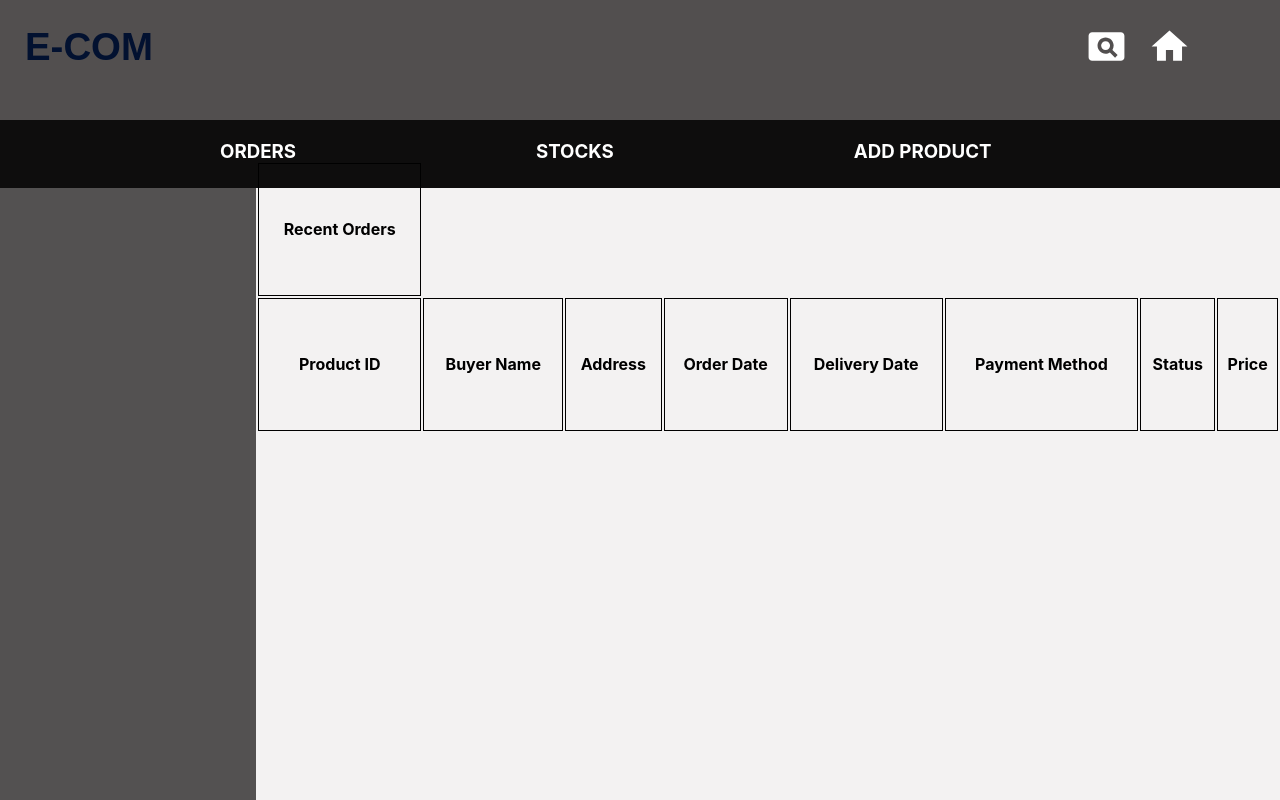
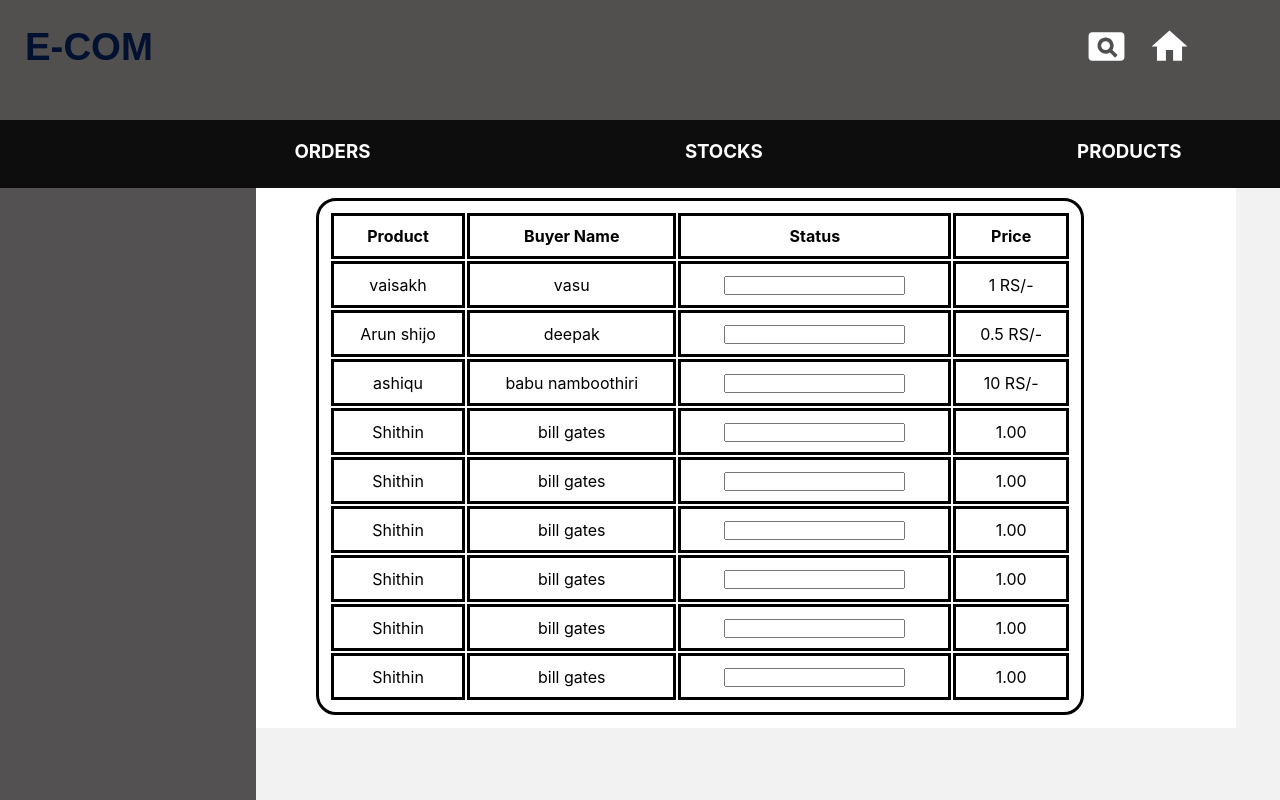
Before and after one commit to shithins/e-commerce-app, a React (Create React App) app: page /adminpage in a window 1280 px wide. Built offline with nearby package versions, Linux system fonts and the light colour scheme.

Commit message:
admin page , add product page , edit product page....designed

```diff
--- a/src/App.js
+++ b/src/App.js
@@ -3,6 +3,8 @@ import './App.css';
 import Homebody from './components/homebody/homeBody'
 import Adminlogin from './components/loginpage/adminLogin'
 import Adminpage from './components/adminpage/adminPage'
+import Addproduct from './components/addproduct/addProduct'
+import EditProduct from './components/editproduct/editProduct'
 import {BrowserRouter as Router,
 Switch,
 Route,
@@ -19,12 +21,19 @@ function App() {
           <Route path="/" exact >
             <Homebody />
           </Route>
-          <route path="/adminpage" exact>
+          <Route path="/adminpage" exact>
             <Adminpage />
-          </route>
-          <route path="/adminlogin" exact >
+          </Route>
+          <Route path="/adminlogin" exact >
               <Adminlogin />
-          </route>
+          </Route>
+          <Route path="/addproduct" exact>
+            <Addproduct />
+          </Route>
+          <Route path="/editproduct" exact>
+            <EditProduct />
+          </Route>
+
       </Switch>
   </Router>
    </div>
--- /dev/null
+++ b/src/components/addproduct/addProduct.css
@@ -0,0 +1,16 @@
+.add-main{
+    display: flex;
+    flex-direction: column;
+    height: 70vh;
+    width: 40vw;
+    margin: auto;
+    padding:20px;
+    background-color: rgb(2, 17, 48);
+    color: white;
+    margin-top: 15px;
+}
+
+label{
+    font-weight: 600;
+    margin: 15px;
+}
--- /dev/null
+++ b/src/components/addproduct/addProduct.js
@@ -0,0 +1,26 @@
+import React from 'react';
+import './addProduct.css';
+
+const Addproduct = () => {
+    return(
+<div className="add-main">
+    <label htmlFor="name">Product name</label>
+    <input type="text" />
+    <label htmlFor="details">Product Details</label>
+    <input type="text"/>
+    <label htmlFor="category">Category</label>
+    <input type="text"/>
+    <label htmlFor="price">Price</label>
+    <input type="number"/>
+    <label htmlFor="stock">Stock</label>
+    <input type="number"/>
+    <label htmlFor="image">Product Image</label>
+    <input type="file"/>
+
+
+</div>
+    )
+}
+
+
+export default Addproduct;
--- a/src/components/adminpage/adminPage.css
+++ b/src/components/adminpage/adminPage.css
@@ -35,20 +35,73 @@
 
     color: white;
     margin: 20px;
-    margin-left:220px;
+    margin-left:23%;
 
 }
 
 .ad-table>table{
-    position: absolute;
-    height: 40%;
+    height: 50px;
     width: 80%;
-    left: 20%;
-    border: rgb(12, 11, 12);
+    margin-left: 50px;
+
     border-radius: 20px;
-    top: 6%;
+        padding: 10px;
+
+    overflow: hidden;
+
 }
 
 table, th, td {
-    border: 1px solid black;
+    border: 3px solid black;
+    padding: 10px;
+    text-align: center;
+
   }
+  .ad-table{
+      height: 65vh;
+      overflow: scroll;
+      background-color: rgb(255, 255, 255);
+      position: absolute;
+      width: 75%;
+      left: 20%;
+      top:10% ;
+      padding: 10px;
+
+  }
+ .ad-table::-webkit-scrollbar {
+    display: none;
+  }
+  .table-disabled{
+      display: none;
+  }
+
+  .sam-image{
+      height: 55px;
+      width: 65px;
+      transition: all 1s;
+  }
+
+  td>button{
+      background-color: rgb(246, 6, 6);
+      margin-left: 10px;
+      color: white;
+  }
+
+  .add-button{
+      position: absolute;
+      right: 2%;
+      top: 8%;
+      height: 50px;
+      width: 120px;
+      font-size: 1rem;
+      font-weight: 600;
+      padding: 5px;
+      font-family: Arial;
+      border-radius: 10px;
+      color: white;
+      background-color: teal;
+  }
+  .sam-image:hover{
+        transform:scale(1.3);
+
+  }
--- a/src/components/adminpage/adminPage.js
+++ b/src/components/adminpage/adminPage.js
@@ -1,7 +1,14 @@
-import React from 'react';
+import React ,{useState} from 'react';
 import './adminPage.css'
+import Ordertable from "./ordertable";
+import Producttable from './producttable';
+import Stocktable from "./stocktable";
+
 
 const Adminpage = () => {
+    //useState
+    const[selectedOption,setSelectedOption]=useState('order');
+
     return(
 
        <div className="main-div">
@@ -9,29 +16,21 @@ const Adminpage = () => {
 
            </div>
             <div className="top-bar">
-                <h3>ORDERS</h3>
-                <h3>STOCKS</h3>
-                <h3>ADD PRODUCT</h3>
+                <h3 onClick={()=> setSelectedOption('order')}>ORDERS</h3>
+                <h3 onClick={()=> setSelectedOption('stock')}>STOCKS</h3>
+                <h3 onClick={()=> setSelectedOption('product')}>PRODUCTS</h3>
             </div>
-            <div className="ad-table">
-                <table>
-                    <tr>
-                    <th>Recent Orders</th>
-                    </tr>
-                    <tr>
-                        <th>
-                            Product ID
-                        </th>
-                        <th>Buyer Name</th>
-                        <th>Address</th>
-                        <th>Order Date</th>
-                        <th>Delivery Date</th>
-                        <th>Payment Method</th>
-                        <th>Status</th>
-                        <th>Price</th>
-                    </tr>
-                </table>
-            </div>
+           <div className={selectedOption=="order"?'':"table-disabled"}>
+               <Ordertable />
+           </div>
+
+           <div className={selectedOption=="stock"?'':"table-disabled"}>
+                    <Stocktable />
+           </div>
+
+           <div className={selectedOption=="product"?'':"table-disabled"}>
+                    <Producttable />
+           </div>
        </div>
 
     )
--- /dev/null
+++ b/src/components/adminpage/ordertable.js
@@ -0,0 +1,77 @@
+import React from 'react';
+import './adminPage.css';
+
+const Ordertable = () => {
+
+    return(
+
+             <div className="ad-table">
+                <table>
+
+                    <tr>
+                        <th>
+                            Product
+                        </th>
+                        <th>Buyer Name</th>
+                        <th>Status</th>
+                        <th>Price</th>
+                    </tr>
+                    <tr>
+                        <td>vaisakh</td>
+                        <td>vasu</td>
+                        <td><input type="text"/></td>
+                        <td>1 RS/-</td>
+                    </tr>
+                    <tr>
+                        <td>Arun shijo</td>
+                        <td>deepak</td>
+                        <td><input type="text"/></td>
+                        <td>0.5 RS/-</td>
+                    </tr>
+                    <tr>
+                        <td>ashiqu</td>
+                        <td>babu namboothiri</td>
+                        <td><input type="text"/></td>
+                        <td>10 RS/-</td>
+                    </tr>
+
+
+                    <tr>
+                        <td>Shithin</td>
+                        <td>bill gates</td>
+                        <td><input type="text"/></td>
+                        <td>1.00</td>
+                    </tr><tr>
+                        <td>Shithin</td>
+                        <td>bill gates</td>
+                        <td><input type="text"/></td>
+                        <td>1.00</td>
+                    </tr><tr>
+                        <td>Shithin</td>
+                        <td>bill gates</td>
+                        <td><input type="text"/></td>
+                        <td>1.00</td>
+                    </tr><tr>
+                        <td>Shithin</td>
+                        <td>bill gates</td>
+                        <td><input type="text"/></td>
+                        <td>1.00</td>
+                    </tr><tr>
+                        <td>Shithin</td>
+                        <td>bill gates</td>
+                        <td><input type="text"/></td>
+                        <td>1.00</td>
+                    </tr><tr>
+                        <td>Shithin</td>
+                        <td>bill gates</td>
+                        <td><input type="text"/></td>
+                        <td>1.00</td>
+                    </tr>
+                </table>
+            </div>
+
+
+    )
+}
+
+export default Ordertable;
--- /dev/null
+++ b/src/components/adminpage/producttable.js
@@ -0,0 +1,42 @@
+import React from 'react';
+import './adminPage.css';
+import image from '../../images/image11.jpg';
+import DeleteForeverIcon from '@material-ui/icons/DeleteForever';
+import EditIcon from '@material-ui/icons/Edit';
+import {Redirect,useHistory} from 'react-router-dom';
+
+const Producttable = () => {
+  const history=useHistory()
+
+  return(
+
+        <div className="ad-table">
+                <table>
+
+                    <tr>
+                        <th>
+                         Product
+                        </th>
+                        <th>Image</th>
+                        <th>Price</th>
+                        <th>Options</th>
+                    </tr>
+
+                    <tr>
+                        <td>vaisakh</td>
+                        <td><img className="sam-image" src={image} alt="illa"/></td>
+                        <td>1.0</td>
+                        <td><button><DeleteForeverIcon /></button><button><EditIcon /></button></td>
+
+                    </tr>
+
+                </table>
+                <button className="add-button" onClick={ () =>  history.push("/addproduct")}>Add product</button>
+            </div>
+
+    )
+}
+
+
+
+export default Producttable;
--- /dev/null
+++ b/src/components/adminpage/stocktable.js
@@ -0,0 +1,66 @@
+import React from 'react';
+import './adminPage.css';
+
+const Stocktable = () => {
+    return(
+
+        <div className="ad-table">
+                <table>
+
+                    <tr>
+                        <th>
+                         Product
+                        </th>
+                        <th>Stocks</th>
+                        <th>Price</th>
+                    </tr>
+
+                    <tr>
+                        <td>vaisakh</td>
+                        <td><input type="number"/></td>
+                        <td>1 RS/-</td>
+                    </tr>
+                    <tr>
+                        <td>vaisakh</td>
+                        <td><input type="number"/></td>
+                        <td>1 RS/-</td>
+                    </tr>
+                    <tr>
+                        <td>vaisakh</td>
+                        <td><input type="number"/></td>
+                        <td>1 RS/-</td>
+                    </tr>
+                    <tr>
+                        <td>vaisakh</td>
+                        <td><input type="number"/></td>
+                        <td>1 RS/-</td>
+                    </tr>
+                    <tr>
+                        <td>vaisakh</td>
+                        <td><input type="number"/></td>
+                        <td>1 RS/-</td>
+                    </tr>
+                    <tr>
+                        <td>vaisakh</td>
+                        <td><input type="number"/></td>
+                        <td>1 RS/-</td>
+                    </tr>
+                    <tr>
+                        <td>vaisakh</td>
+                        <td><input type="number"/></td>
+                        <td>1 RS/-</td>
+                    </tr>
+                    <tr>
+                        <td>vaisakh</td>
+                        <td><input type="number"/></td>
+                        <td>1 RS/-</td>
+                    </tr>
+                </table>
+            </div>
+
+    )
+}
+
+
+
+export default Stocktable;
--- /dev/null
+++ b/src/components/editproduct/editProduct.css
@@ -0,0 +1,16 @@
+.edit-main{
+    display: flex;
+    flex-direction: column;
+    height: 70vh;
+    width: 40vw;
+    margin: auto;
+    padding:20px;
+    background-color: rgb(2, 17, 48);
+    color: white;
+    margin-top: 45px;
+}
+
+label{
+    font-weight: 600;
+    margin: 15px;
+}
--- /dev/null
+++ b/src/components/editproduct/editProduct.js
@@ -0,0 +1,27 @@
+import React from 'react';
+import './editProduct.css';
+
+const EditProduct = () => {
+    return(
+<div className="edit-main">
+    <label htmlFor="name">Edit Product name</label>
+    <input type="text" />
+    <label htmlFor="details">Edit Product Details</label>
+    <input type="text"/>
+    <label htmlFor="category">Edit Category</label>
+    <input type="text"/>
+    <label htmlFor="price">Edit Price</label>
+    <input type="number"/>
+    <label htmlFor="stock">Edit Stock</label>
+    <input type="number"/>
+    <label htmlFor="image">Edit Product Image</label>
+    <input type="file"/>
+
+
+</div>
+
+    )
+}
+
+
+export default EditProduct;
```
